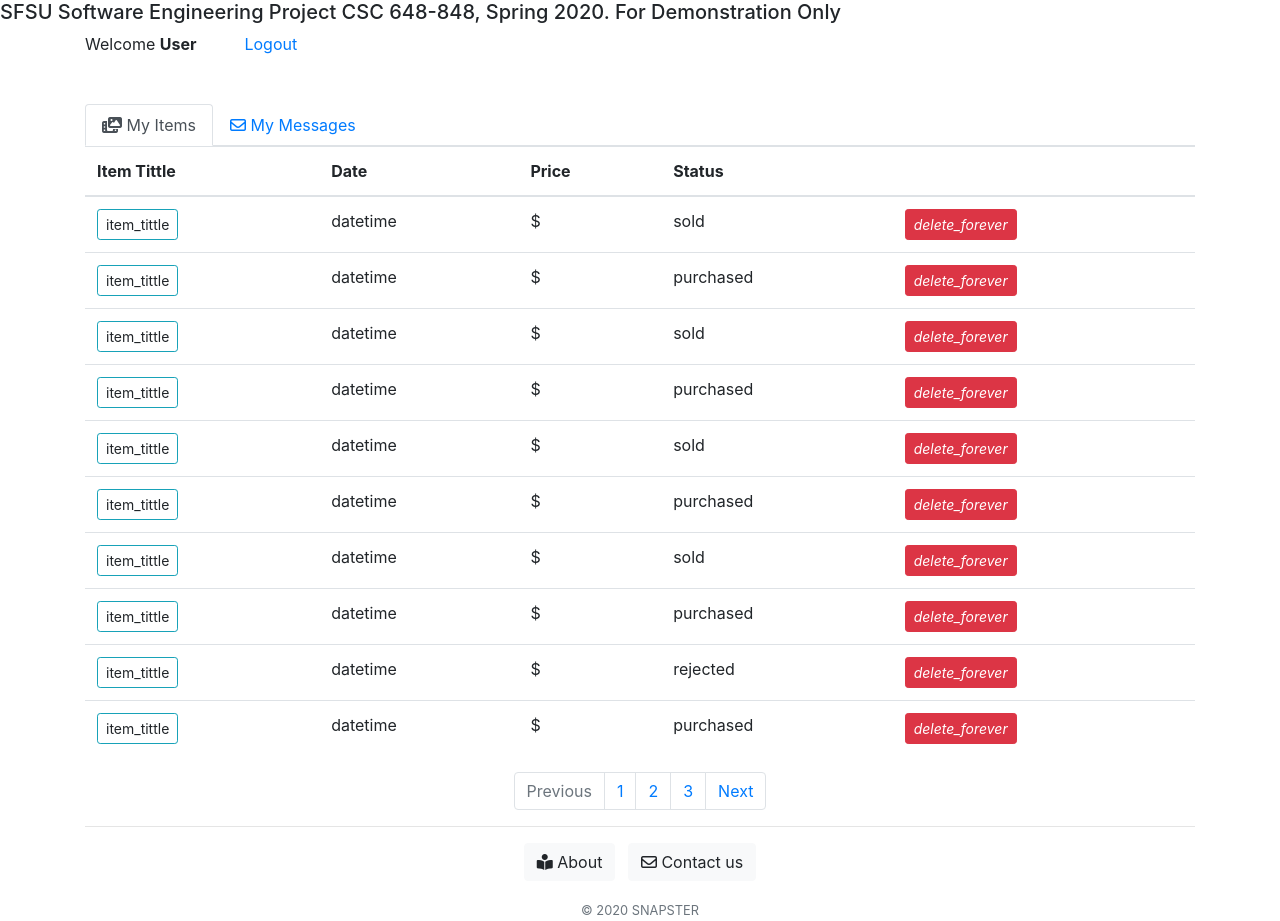
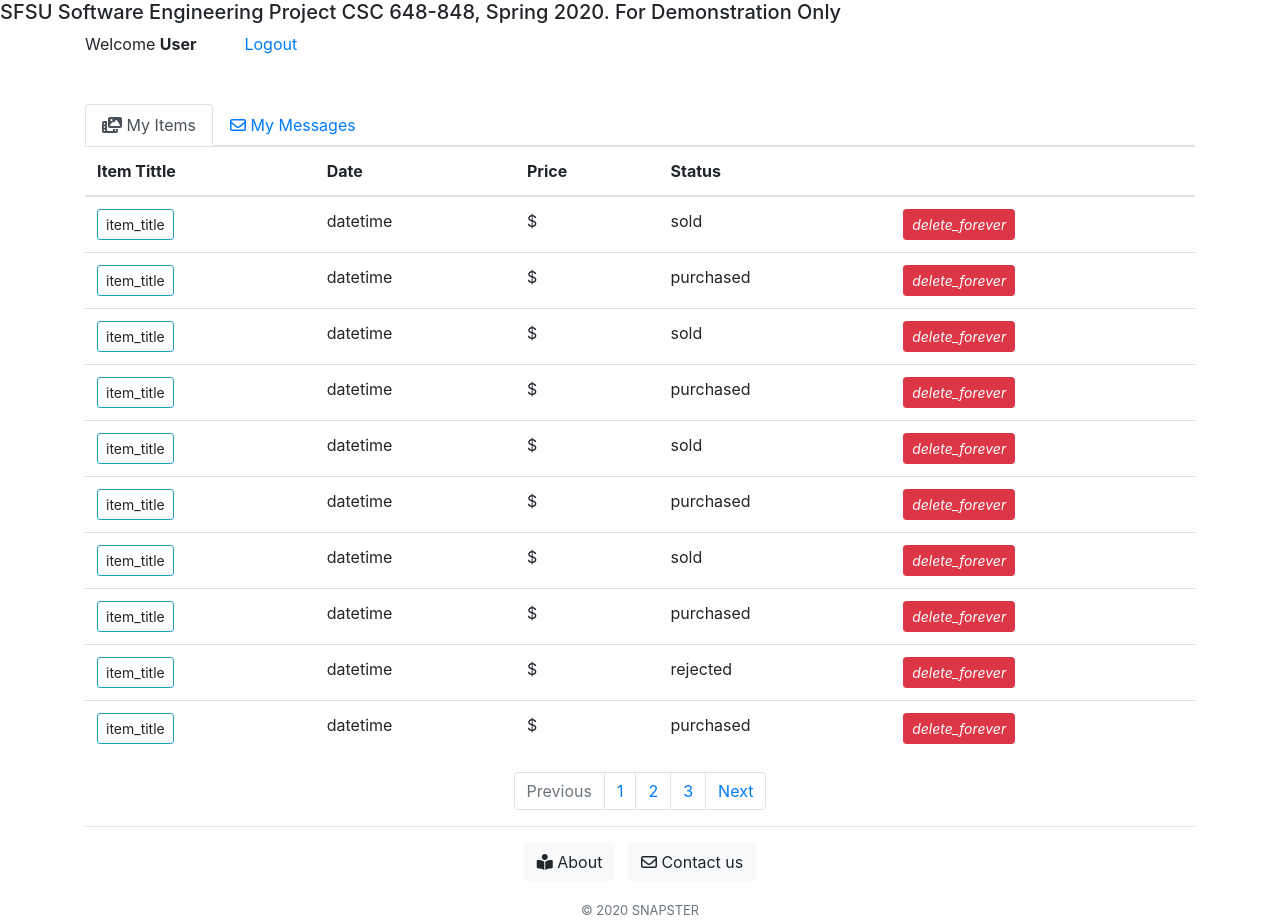
Before and after one commit to Rockstar5645/csc-648, a Flask app: page /user_profile in a window 1280 px wide. Shown: the part 62-983 px from the top of the page. Run offline with Flask 2, Linux system fonts and the light colour scheme; some libraries are stand-ins or nearby versions.

Commit message:
Fixed typos

```diff
--- a/application/src/app_pkg/templates/user_profile.html
+++ b/application/src/app_pkg/templates/user_profile.html
@@ -50,7 +50,7 @@
 
                         <td>
                             <a class="btn btn-outline-info btn-sm btn-sm " data-target="#" data-toggle="modal"
-                               type="button">item_tittle</a>
+                               type="button">item_title</a>
                         </td>
 
                         <td>datetime</td>
@@ -66,7 +66,7 @@
                     <tr>
                         <td>
                             <a class="btn btn-outline-info btn-sm btn-sm " data-target="#" data-toggle="modal"
-                               type="button">item_tittle</a>
+                               type="button">item_title</a>
                         </td>
                         <td>datetime</td>
                         <td>$</td>
@@ -81,7 +81,7 @@
                     <tr>
                         <td>
                             <a class="btn btn-outline-info btn-sm btn-sm " data-target="#" data-toggle="modal"
-                               type="button">item_tittle</a>
+                               type="button">item_title</a>
                         </td>
                         <td>datetime</td>
                         <td>$</td>
@@ -96,7 +96,7 @@
                     <tr>
                         <td>
                             <a class="btn btn-outline-info btn-sm btn-sm " data-target="#" data-toggle="modal"
-                               type="button">item_tittle</a>
+                               type="button">item_title</a>
                         </td>
                         <td>datetime</td>
                         <td>$</td>
@@ -111,7 +111,7 @@
                     <tr>
                         <td>
                             <a class="btn btn-outline-info btn-sm btn-sm " data-target="#" data-toggle="modal"
-                               type="button">item_tittle</a>
+                               type="button">item_title</a>
                         </td>
                         <td>datetime</td>
                         <td>$</td>
@@ -126,7 +126,7 @@
                     <tr>
                         <td>
                             <a class="btn btn-outline-info btn-sm btn-sm " data-target="#" data-toggle="modal"
-                               type="button">item_tittle</a>
+                               type="button">item_title</a>
                         </td>
                         <td>datetime</td>
                         <td>$</td>
@@ -141,7 +141,7 @@
                     <tr>
                         <td>
                             <a class="btn btn-outline-info btn-sm btn-sm " data-target="#" data-toggle="modal"
-                               type="button">item_tittle</a>
+                               type="button">item_title</a>
                         </td>
                         <td>datetime</td>
                         <td>$</td>
@@ -156,7 +156,7 @@
                     <tr>
                         <td>
                             <a class="btn btn-outline-info btn-sm btn-sm " data-target="#" data-toggle="modal"
-                               type="button">item_tittle</a>
+                               type="button">item_title</a>
                         </td>
                         <td>datetime</td>
                         <td>$</td>
@@ -171,7 +171,7 @@
                     <tr>
                         <td>
                             <a class="btn btn-outline-info btn-sm btn-sm " data-target="#" data-toggle="modal"
-                               type="button">item_tittle</a>
+                               type="button">item_title</a>
                         </td>
                         <td>datetime</td>
                         <td>$</td>
@@ -186,7 +186,7 @@
                     <tr>
                         <td>
                             <a class="btn btn-outline-info btn-sm btn-sm " data-target="#" data-toggle="modal"
-                               type="button">item_tittle</a>
+                               type="button">item_title</a>
                         </td>
                         <td>datetime</td>
                         <td>$</td>
```
Also changed, not shown: application/src/app_pkg/templates/admin_page.html (+20 -20 lines).
